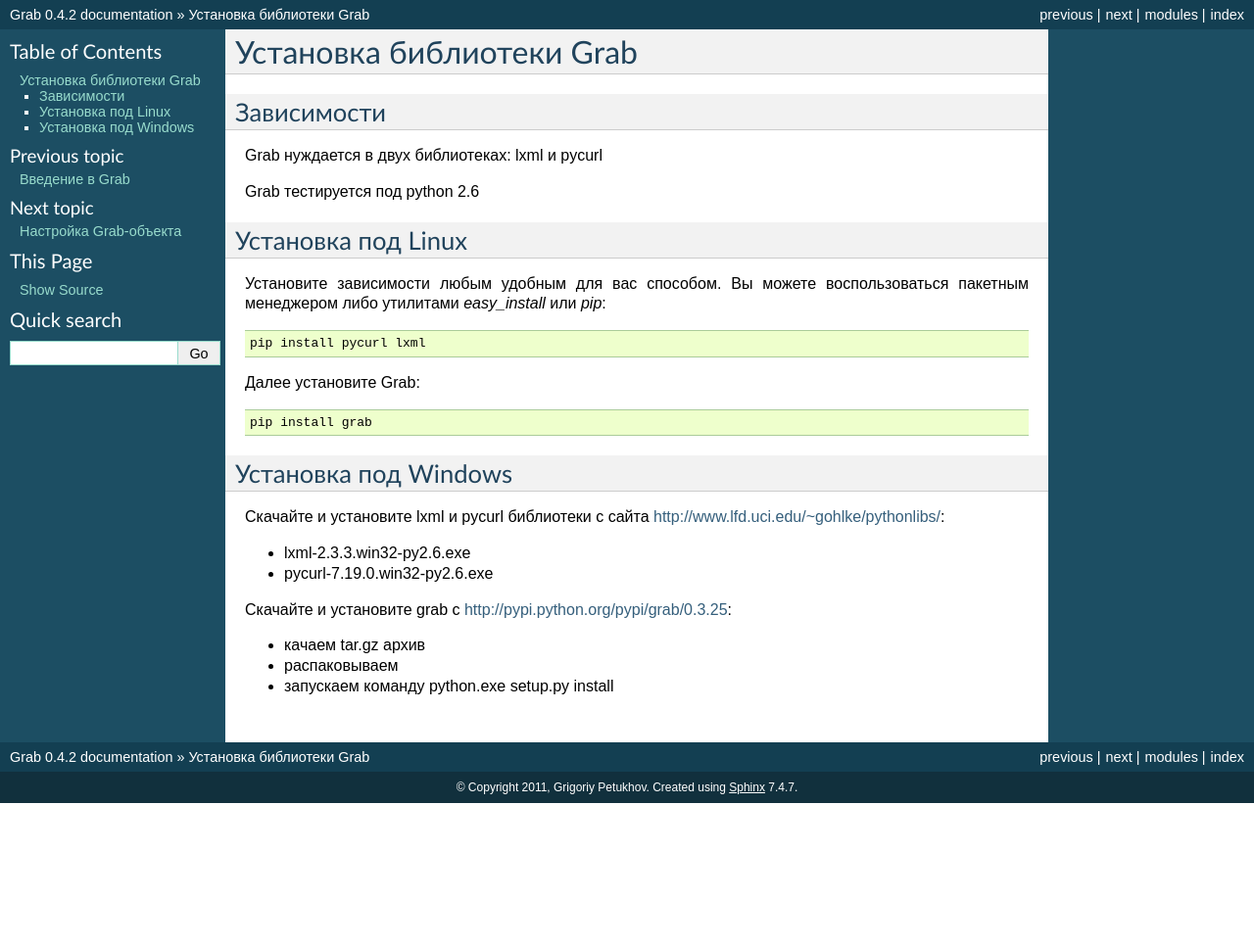
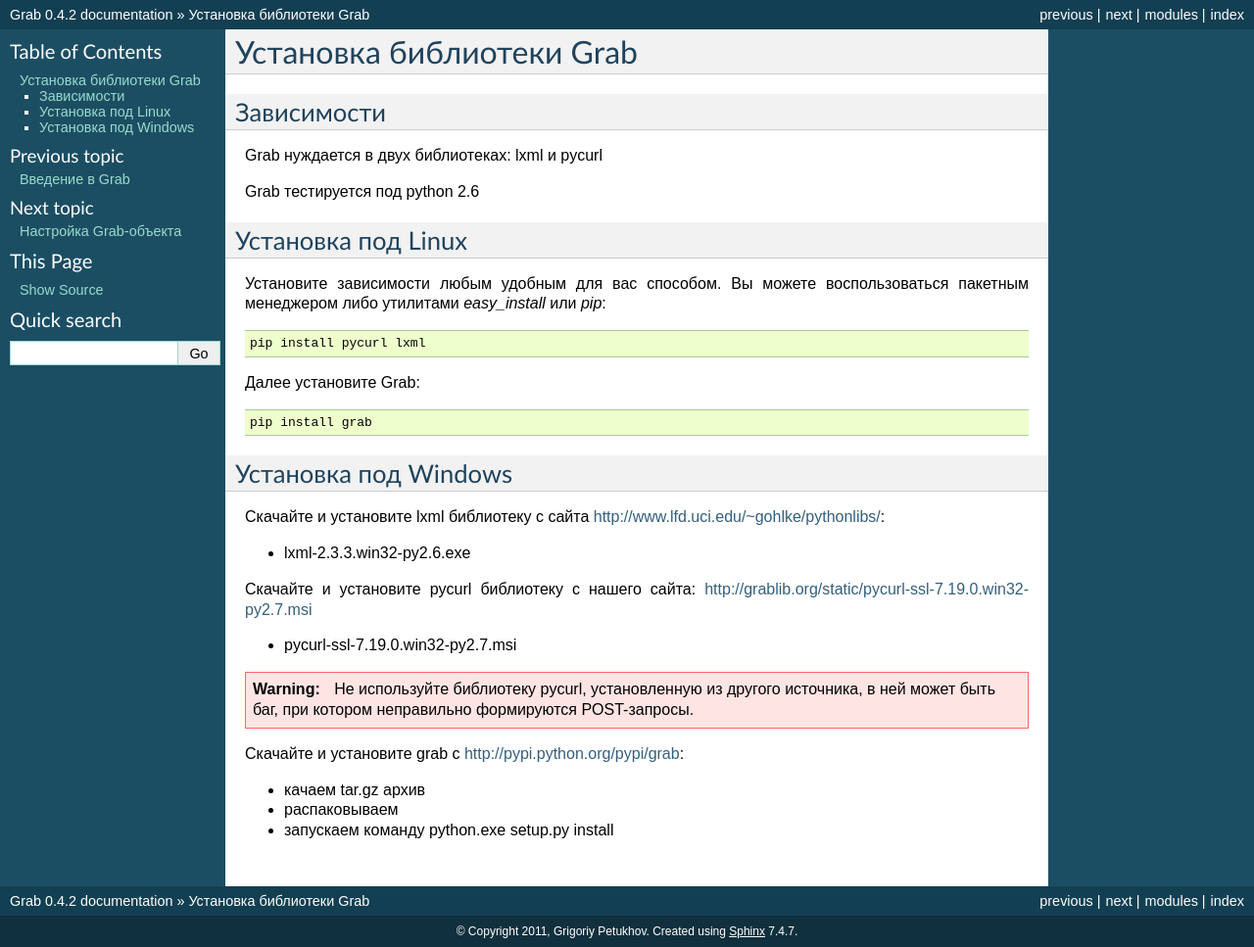
Before and after one commit to lorien/grab, a Sphinx documentation site: the page built from docs/grab/installation.rst, in a window 1280 px wide. Shown: the whole page at 98% size. Built offline with Sphinx 7.4.7, drawn with Linux system fonts in a browser that asks for light colours; before the commit the page ends 900 px from its top, so only the background shows below that.

Commit message:
Add link to custom pycurl build

```diff
--- a/docs/grab/installation.rst
+++ b/docs/grab/installation.rst
@@ -26,12 +26,19 @@ Grab тестируется под python 2.6
 Установка под Windows
 =====================
 
-Скачайте и установите lxml и pycurl библиотеки с сайта http://www.lfd.uci.edu/~gohlke/pythonlibs/:
+Скачайте и установите lxml библиотеку с сайта http://www.lfd.uci.edu/~gohlke/pythonlibs/:
 
 * lxml-2.3.3.win32-py2.6.exe
-* pycurl-7.19.0.win32-py2.6.exe
 
-Скачайте и установите grab с http://pypi.python.org/pypi/grab/0.3.25:
+Скачайте и установите pycurl библиотеку с нашего сайта: http://grablib.org/static/pycurl-ssl-7.19.0.win32-py2.7.msi
+
+* pycurl-ssl-7.19.0.win32-py2.7.msi
+
+.. warning::
+
+    Не используйте библиотеку pycurl, установленную из другого источника, в ней может быть баг, при котором неправильно формируются POST-запросы.
+
+Скачайте и установите grab с http://pypi.python.org/pypi/grab:
 
 * качаем tar.gz архив
 * распаковываем
```
